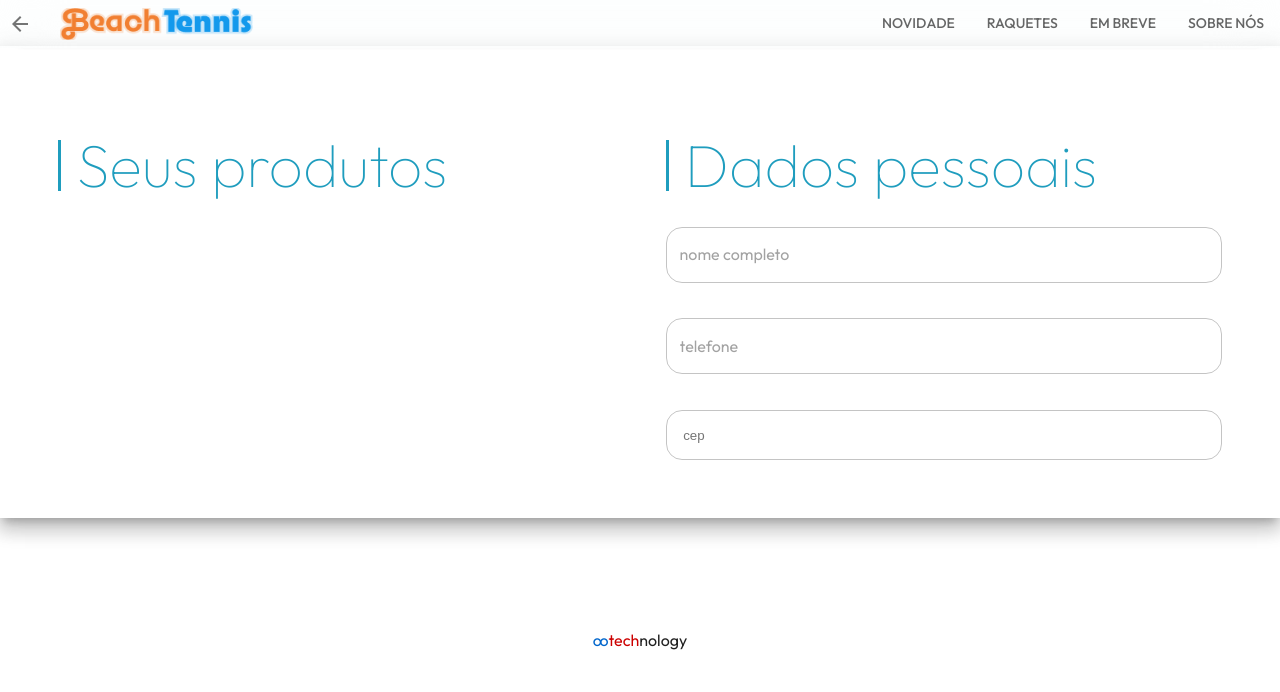
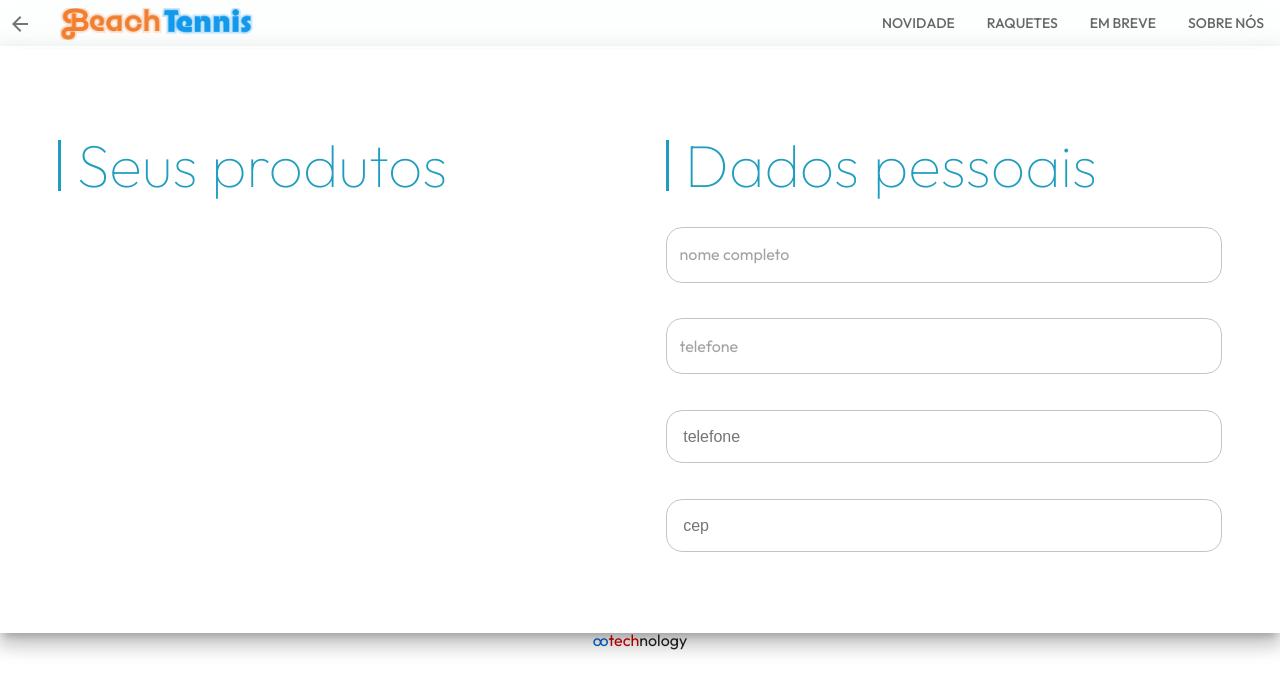
Before and after one commit to henriquedelimap/beachTennis, a React (Vite) app: page /carrinho in a window 1280 px wide. Shown: the top 692 px of the page. Built offline with nearby package versions, Linux system fonts and the light colour scheme.

Commit message:
first commit

```diff
--- a/src/Pages/Carrinho/Dados/Adress/index.tsx
+++ b/src/Pages/Carrinho/Dados/Adress/index.tsx
@@ -1,33 +1,3 @@
 import { consultarCep } from 'correios-brasil'
 import { FormControl, InputLabel, Input, OutlinedInput, OutlinedInputProps, InputProps, InputBaseComponentProps } from '@mui/material'
-import InputMask from 'react-input-mask'
 import { Dispatch, forwardRef, ReactNode, SetStateAction, useState } from 'react';
-interface Props {
-    value: string
-    setValue: Dispatch<SetStateAction<string>>
-}
-
-interface CustomProps {
-    onChange?: (event: { target: { name: string; value: string } }) => void;
-    name: string;
-  }
-
-const MyMask=  (
-    function TextMaskCustom() {
-        return <InputMask placeholder='cep' style={{ border: 'none', outline: 'none', padding: '1.1rem', width: '100%' }} maskChar="" mask=" 999.999-99" />
-    }
-)
-
-
-export const Address = () => {
-    const [value, setValue] = useState('')
-
-    return (
-        <>
-            <FormControl variant="standard">
-                <OutlinedInput placeholder='cep' inputComponent={MyMask} value={value} onChange={(e) => setValue(e.target.value)} />
-            </FormControl>
-
-        </>
-    )
-}
--- a/src/Pages/Carrinho/Dados/index.tsx
+++ b/src/Pages/Carrinho/Dados/index.tsx
@@ -1,12 +1,11 @@
 import { FormControl, FormHelperText, Input, InputBase, InputLabel, OutlinedInput, Stack, TextField, useFormControl } from "@mui/material"
-import { useEffect, useMemo } from "react"
+import { useEffect, useMemo, useState } from "react"
 import { Sticky } from "../../../styles";
-import { Address } from "./Adress";
+import InputMask from 'react-input-mask'
 
 
-
-const MyInput = ({ label, helperFocused, helper }: { label?: string, helperFocused?: string, helper?: string }) => {
-    const MyFormHelperText = () => {
+// inpute Helper
+const MyFormHelperText = ({ helperFocused, helper }: { helperFocused?: string, helper?: string }) => {
     const { focused } = useFormControl() || {};
 
     const helperText = useMemo(() => {
@@ -18,10 +17,33 @@ const MyInput = ({ label, helperFocused, helper }: { label?: string, helperFocus
     return <FormHelperText>{helperText}</FormHelperText>
 }
 
+
+// mask input
+
+export const MyMaskInput = ({ label, helperFocused, helper, mask }: { label?: string, helperFocused?: string, helper?: string, mask: string }) => {
+    const MyMask = (
+        function TextMaskCustom() {
+            return <InputMask  placeholder={label} style={{ border: 'none', outline: 'none', padding: '1.1rem', width: '100%', fontSize: 16 }} maskChar=' ' mask={mask} />
+        }
+    )
+    const [value, setValue] = useState('')
+
     return (
-        <FormControl sx={{width:'100%'}}>
-            <OutlinedInput sx={{minWidth: 100, maxWidth: 1200}} placeholder={label} />
-            <MyFormHelperText />
+        <FormControl >
+            <OutlinedInput  inputComponent={MyMask} value={value} onChange={(e) => setValue(e.target.value)} />
+            <MyFormHelperText helperFocused={helperFocused} helper={helper} />
+        </FormControl>
+    )
+}
+
+// input basic
+
+const MyInput = ({ label, helperFocused, helper }: { label?: string, helperFocused?: string, helper?: string }) => {
+
+    return (
+        <FormControl sx={{ width: '100%' }}>
+            <OutlinedInput sx={{ minWidth: 100, maxWidth: 1200 }} placeholder={label} />
+            <MyFormHelperText helperFocused={helperFocused} helper={helper} />
         </FormControl>
     )
 }
@@ -31,7 +53,8 @@ export const FormularioDados = () => {
         <Stack spacing={{ xs: 0, md: 1.6, lg: 1.6 }}>
             <MyInput helperFocused='insira seu nome completo' label='nome completo' helper=' ' />
             <MyInput helperFocused='(34) 9.1234-5678' label='telefone' helper=' ' />
-            <Address />
+            <MyMaskInput helperFocused='(34) 9.1234-5678' label='telefone' mask=" +5\5 9.9999-9999"  helper=' ' />
+            <MyMaskInput helperFocused='aaaaaaaaa' label='cep' mask=" 999.999-99"  helper=' ' />
         </Stack>
     )
 }
```
Lines whose indentation alone changed are shown as unchanged.
